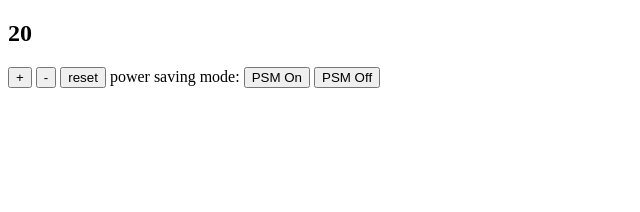
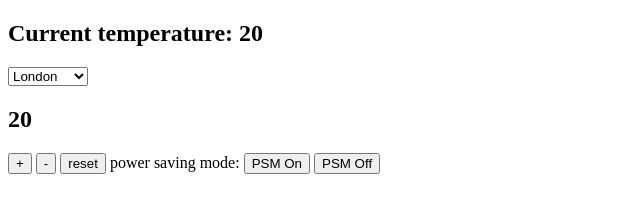
Before and after one commit to mavesonzini/Thermostat-js, a plain HTML site: page jasmine-standalone-2.5.2/src/index.html in a window 1280 px wide. Shown: the whole page, without its empty margins (0-640 px from the left). Drawn offline with Linux system fonts and the light colour scheme.

Commit message:
Add city temperature

```diff
--- a/jasmine-standalone-2.5.2/src/index.html
+++ b/jasmine-standalone-2.5.2/src/index.html
@@ -9,6 +9,17 @@
   </head>
   <body>
     <P class="special">
+    <section>
+      <h1>Current temperature: <span id="current-temperature">20</span></h1>
+      <select id="current-city">
+        <option value="london">London</option>
+        <option value="newyork">New York</option>
+        <option value="paris">Paris</option>
+        <option value="argentina">Argentina</option>
+        <option value="tokyo">Tokyo</option>
+      </select>
+    </section>
+
     <section>
       <h1 id="temperature"></h1>
       <p>
--- a/jasmine-standalone-2.5.2/src/interface.js
+++ b/jasmine-standalone-2.5.2/src/interface.js
@@ -27,6 +27,14 @@
      $('#power-saving-status').text(thermostat.savingModeOff());
    })
 
+   $('#current-city').change(function(){
+     var city = $('#current-city').val();
+     $.get('http://api.openweathermap.org/data/2.5/weather?q=' + city + '&appid=87a353ff6ee69eb1fc5ad229ffebcf78&units=metric', function(data) {
+        $('#current-temperature').text(data.main.temp);
+     })
+   })
+
+
 function updateTemperature(){
   $('#temperature').text(thermostat._temperature);
   $('#temperature').attr('class', thermostat.energyUsage());
```
